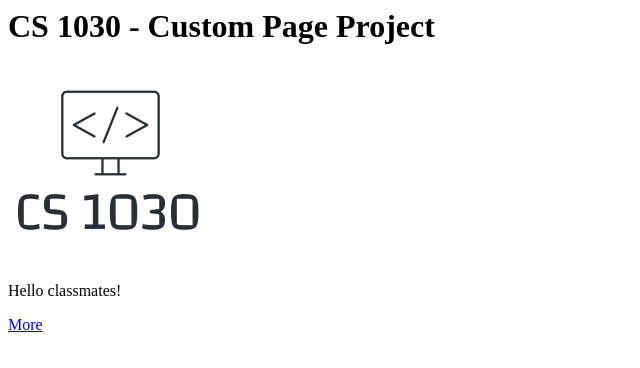
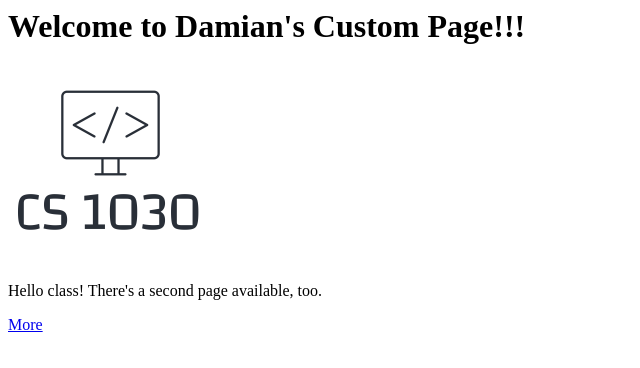
Before and after one commit to dnjugunaCS/In-Class-Project, a plain HTML site: page index.html in a window 1280 px wide. Shown: the whole page, without its empty margins (0-640 px from the left). Drawn offline with Linux system fonts and the light colour scheme.

Commit message:
Update index.html

```diff
--- a/index.html
+++ b/index.html
@@ -2,13 +2,13 @@
   <head>
     <title>CS 1030 Web Page Project</title>
     <!-- Replace the content in the following line with your name. -->
-    <meta name="author" content="Damian Nju">
+    <meta name="author" content="Damian Njuguna">
   </head>
   <body>
     <!-- Replace the lines in this body with your content. -->
-    <h1>CS 1030 - Custom Page Project</h1>
-    <img src="logo.png">
-    <p>Hello classmates!</p>
+    <h1>Welcome to Damian's Custom Page!!!</h1>
+    <img src="logo.png"> <! -- I replaced logo.png with a general image search for "soccer" in google-->
+    <p>Hello class! There's a second page available, too.</p>
     <p><a href="secondpage.html">More</a></p>
   </body>
 </html>
```
